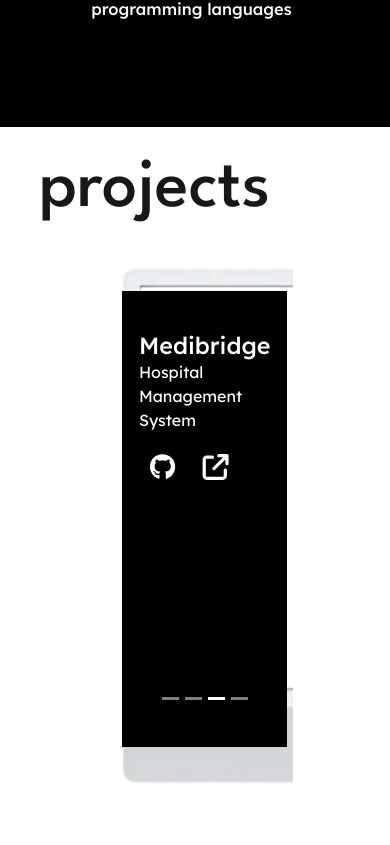
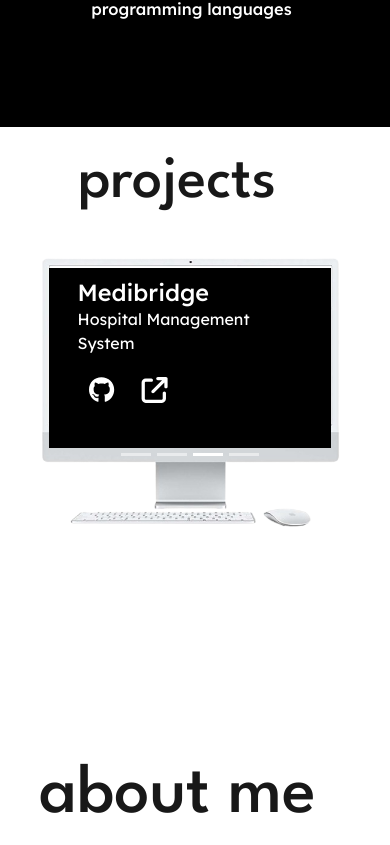
Before and after one commit to DanejSakshi13/react-portfolio, a React (Create React App) app: page / in a window 390 px wide. Shown: the part 1139-1984 px from the top of the page. Built offline with nearby package versions, Linux system fonts and the light colour scheme.

Commit message:
new project section

```diff
--- a/src/components/Projects.css
+++ b/src/components/Projects.css
@@ -93,3 +93,24 @@
     background-color: black;
     border-radius: 20px;
 }
+
+
+@media only screen and (max-width: 600px) {
+    .heading {
+      padding-left:10%;
+      font-size: 60px;
+    }
+    .mac-mini-div {
+        width: 300px;
+        height: 300px;
+        margin-left: 40px;
+        margin-top: 3vh;
+      }
+      .projects{
+        height: 60vh;
+      }
+      .carousel-item h1{
+        font-size: 6vw;
+        margin-top: 25px;
+    }
+  }
```
